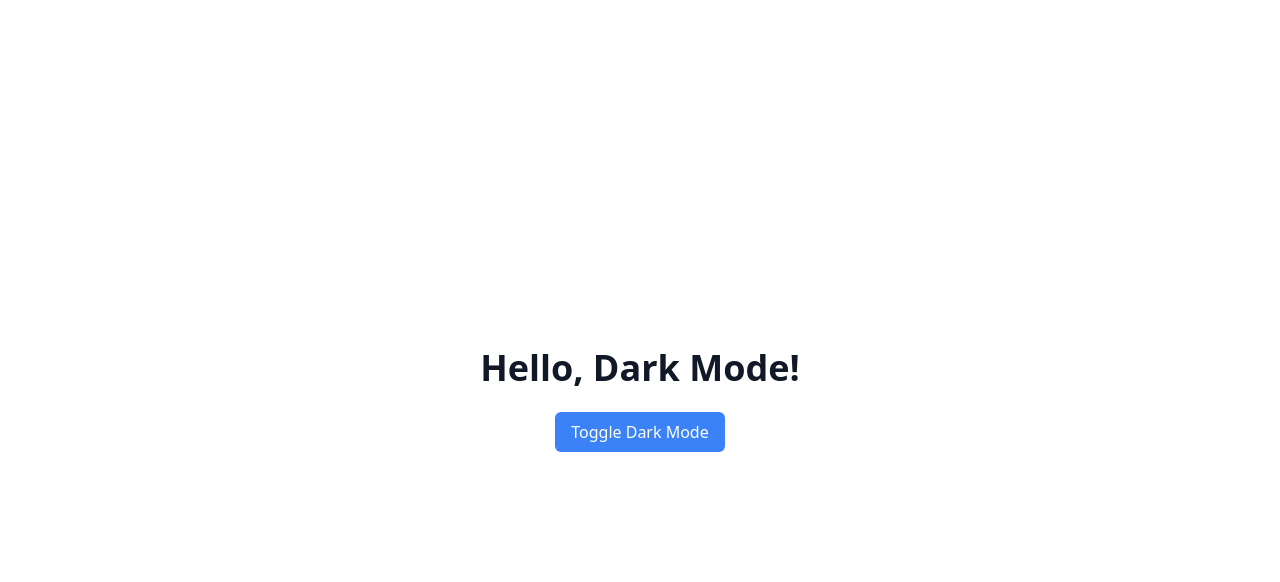
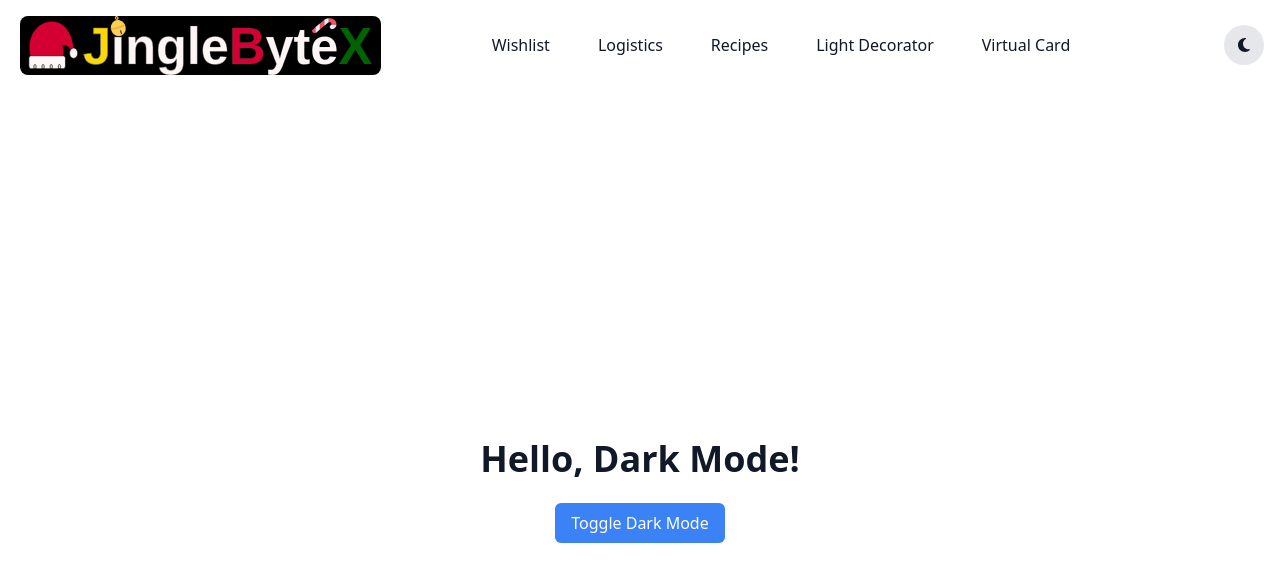
Before and after one commit to rahulkumar-fullstack/JingleByteX, a Next.js app in the folder jinglebytex-frontend/: page / in a window 1280 px wide. Shown: the top 582 px of the page. Built offline with nearby package versions, Linux system fonts and the light colour scheme.

Commit message:
add navbar with navlinks and dark mode

```diff
--- /dev/null
+++ b/jinglebytex-frontend/app/components/Navbar.tsx
@@ -0,0 +1,95 @@
+"use client";
+
+import { useState } from "react";
+import Link from "next/link";
+import Image from "next/image";
+import { FontAwesomeIcon } from "@fortawesome/react-fontawesome";
+import { faBars, faMoon, faSun } from "@fortawesome/free-solid-svg-icons";
+
+export default function Navbar() {
+  const [darkMode, setDarkMode] = useState(false);
+  const [menuOpen, setMenuOpen] = useState(false);
+
+  const toggleDarkMode = () => {
+    setDarkMode(!darkMode);
+    document.documentElement.classList.toggle("dark", !darkMode);
+  };
+
+  // Drawer Navigation Links
+  const drawer = (
+    <>
+      {[
+        { href: "/wishlist", label: "Wishlist" },
+        { href: "/logistics", label: "Logistics" },
+        { href: "/recipes", label: "Recipes" },
+        { href: "/light-decorator", label: "Light Decorator" },
+        { href: "/virtual-card", label: "Virtual Card" },
+      ].map((link) => (
+        <Link
+          key={link.href}
+          href={link.href}
+          className="block px-4 py-2 text-gray-900 dark:text-gray-100
+                     transition-all duration-300 ease-in-out
+                     hover:text-blue-600 dark:hover:text-yellow-500
+                     hover:scale-105 hover:translate-x-1"
+        >
+          {link.label}
+        </Link>
+      ))}
+    </>
+
+  );
+
+  return (
+    <header className="bg-white dark:bg-gray-900 shadow-md">
+      <div className="container mx-auto px-4 py-4 flex items-center justify-between md:justify-start">
+        {/* Mobile: Menu Icon */}
+        <button
+          onClick={() => setMenuOpen(!menuOpen)}
+          className="block md:hidden me-2 text-gray-900 dark:text-gray-100"
+          aria-label="Menu"
+        >
+          <FontAwesomeIcon icon={faBars} />
+        </button>
+
+        {/* Mobile: Centered Logo */}
+        <div className="flex-1 md:flex-none flex justify-center md:justify-start">
+          <Link href="/" className="flex items-center mx-1">
+          <Image
+            src="/jinglebytex_logo.svg"
+            alt="Logo"
+            className="bg-black dark:bg-gray-900 rounded-lg px-2"
+            width={60}
+            height={40}
+            style={{
+                height: "auto",
+                width: "80%",
+                objectFit: "contain",
+              }}
+          />
+
+          </Link>
+        </div>
+
+        {/* Desktop: Navigation Links */}
+        <nav className="hidden md:flex space-x-4 flex-grow">{drawer}</nav>
+
+        {/* Dark Mode Button */}
+        <button
+          onClick={toggleDarkMode}
+          className="p-2 w-10 h-10 rounded-full bg-gray-200 dark:bg-gray-700 text-gray-900 dark:text-gray-100"
+          aria-label="Toggle Dark Mode"
+        >
+          <FontAwesomeIcon icon={darkMode ? faSun : faMoon} />
+        </button>
+      </div>
+
+      {/* Mobile Menu */}
+      {menuOpen && (
+        <nav className="md:hidden bg-gray-100 dark:bg-gray-800">
+          <ul className="space-y-2 p-4 text-center">{drawer}</ul>
+        </nav>
+      )}
+    </header>
+  );
+}
--- a/jinglebytex-frontend/app/layout.tsx
+++ b/jinglebytex-frontend/app/layout.tsx
@@ -1,4 +1,16 @@
+import type { Metadata } from "next";
+
 import "./globals.css";
+import "../fontawesome-config";
+import Navbar from "./components/Navbar";
+
+export const metadata: Metadata = {
+  title: "JingleByteX",
+  description: "A full-stack Christmas-themed application developed by Rahulkumar Gupta",
+  icons: {
+    icon: "/favicon.ico",
+  },
+};
 
 export default function RootLayout({
   children,
@@ -7,13 +19,8 @@ export default function RootLayout({
 }) {
   return (
     <html lang="en">
-      <head>
-        <title>JingleByteX</title>
-        <meta name="description" content="A full-stack Christmas-themed application developed by Rahulkumar Gupta" />
-        <meta name="author" content="Rahulkumar Gupta" />
-        <link rel="icon" href="/favicon.ico" />
-      </head>
-      <body>
+      <body className="bg-white dark:bg-gray-900 text-gray-900 dark:text-gray-100">
+        <Navbar />
         <main>{children}</main>
       </body>
     </html>
--- /dev/null
+++ b/jinglebytex-frontend/fontawesome-config.ts
@@ -0,0 +1,4 @@
+import { config } from '@fortawesome/fontawesome-svg-core';
+import '@fortawesome/fontawesome-svg-core/styles.css';
+
+config.autoAddCss = false; // Disable auto CSS injection
```
Also changed, not shown: jinglebytex-frontend/package.json (+9 -6 lines), 1 other file (tests, documents, lock files or other folders).
